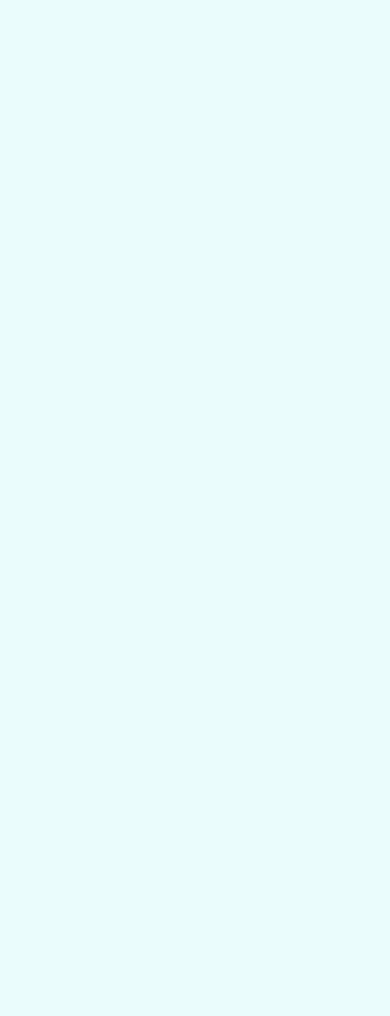
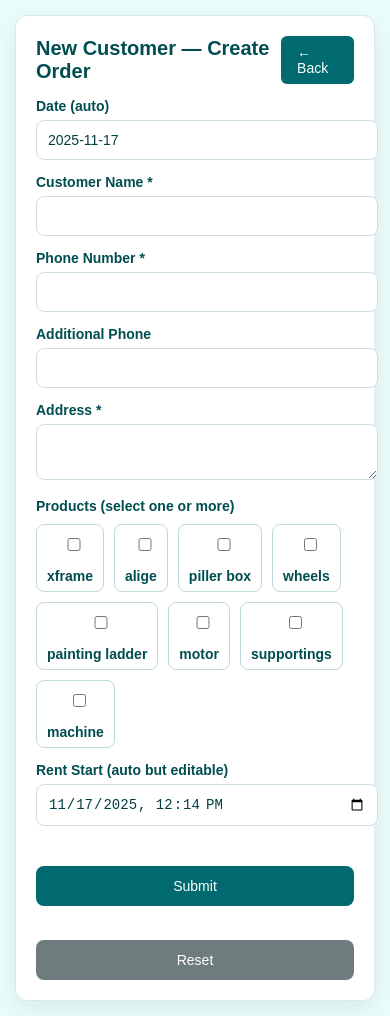
Before and after one commit to vijay-techh/tarunorder, a website: page public/new_customer.html in a window 390 px wide. Before the commit the page ends 844 px from the top, so only its background shows below. Drawn offline with Linux system fonts and the light colour scheme.

Commit message:
second up

```diff
--- a/public/new_customer.html
+++ b/public/new_customer.html
@@ -46,7 +46,7 @@
 
   .back {
     background: var(--peacock);
-    color: #fff;
+    color: white;
     padding: 8px 16px;
     border-radius: 6px;
     text-decoration: none;
@@ -72,17 +72,15 @@
     border: 1px solid #cfdede;
     border-radius: 8px;
     font-size: 15px;
-    box-sizing: border-box;
     background: #ffffff;
     color: var(--text);
-    transition: border 0.2s;
+    transition: 0.2s;
   }
 
-  input:focus,
-  textarea:focus {
+  input:focus, textarea:focus {
     border: 1px solid var(--peacock);
+    box-shadow: 0 0 4px rgba(1, 106, 112, 0.25);
     outline: none;
-    box-shadow: 0 0 4px rgba(1, 106, 112, 0.25);
   }
 
   .products {
@@ -97,10 +95,10 @@
     border: 1px solid #c0dadb;
     background: #ffffff;
     border-radius: 8px;
+    font-size: 15px;
     cursor: pointer;
-    font-size: 15px;
+    color: var(--peacock-dark);
     transition: 0.2s;
-    color: var(--peacock-dark);
   }
 
   .product-checkbox:hover {
@@ -127,7 +125,7 @@
     margin-top: 20px;
     padding: 12px 18px;
     background: var(--peacock);
-    color: #fff;
+    color: white;
     border: none;
     border-radius: 8px;
     font-size: 16px;
@@ -154,29 +152,204 @@
     margin-top: 20px;
   }
 
- /* ======================
-      MOBILE RESPONSIVE
- ======================= */
- @media (max-width: 768px) {
+  /* ======================
+        RESPONSIVE
+  ======================*/
+  @media (max-width: 768px) {
     body { padding: 15px; }
     .card { padding: 20px; border-radius: 12px; max-width: 100%; }
     h2 { font-size: 22px; }
     label { font-size: 14px; }
-    input, textarea { padding: 11px; font-size: 14px; }
-    .products { gap: 8px; }
-    .product-checkbox { padding: 8px 12px; font-size: 14px; }
-    .item-row { flex-direction: column; gap: 10px; align-items: stretch; padding: 10px; }
-    .item-row input { width: 100%; }
-    .action-row { flex-direction: column; gap: 10px; }
-    button { width: 100%; font-size: 15px; padding: 12px; }
- }
 
- @media (max-width: 480px) {
+    input, textarea {
+      font-size: 14px;
+      padding: 11px;
+    }
+
+    .item-row {
+      flex-direction: column;
+      align-items: stretch;
+      gap: 10px;
+      padding: 10px;
+    }
+
+    .item-row input {
+      width: 100%;
+    }
+
+    button {
+      width: 100%;
+      font-size: 15px;
+    }
+  }
+
+  @media (max-width: 480px) {
     h2 { font-size: 20px; }
     .product-checkbox { font-size: 13px; padding: 7px 10px; }
     button { font-size: 14px; }
- }
+  }
+
 </style>
 </head>
+
 <body>
-<!-- your same HTML + JS remains untouched -->
+
+<div class="card">
+
+  <div class="top-row">
+    <h2>New Customer — Create Order</h2>
+    <a class="back" href="home.html">← Back</a>
+  </div>
+
+  <!-- AUTO DATE -->
+  <label>Date (auto)</label>
+  <input id="date" readonly />
+
+  <label>Customer Name *</label>
+  <input id="name" oninput="this.value=this.value.toUpperCase();" />
+
+  <label>Phone Number *</label>
+  <input id="phone" maxlength="10" oninput="validatePhone(this)" />
+
+  <label>Additional Phone</label>
+  <input id="alt_phone" maxlength="10" oninput="validatePhone(this)" />
+
+  <label>Address *</label>
+  <textarea id="address" rows="2" oninput="this.value=this.value.toUpperCase();"></textarea>
+
+  <label>Products (select one or more)</label>
+  <div class="products" id="productsList"></div>
+
+  <div id="itemsContainer"></div>
+
+  <label>Rent Start (auto but editable)</label>
+  <input type="datetime-local" id="rent_start" />
+
+  <div class="action-row">
+    <button onclick="submitForm()">Submit</button>
+    <button onclick="resetForm()" class="secondary">Reset</button>
+  </div>
+
+</div>
+
+
+<script>
+/* ---------- AUTO DATE & RENT START ---------- */
+const dateInput = document.getElementById("date");
+const rentStartInput = document.getElementById("rent_start");
+
+function pad(n){ return n < 10 ? "0"+n : n; }
+
+(function setAutoDate(){
+  const now = new Date();
+  dateInput.value = now.toISOString().slice(0,10);
+  const formatted = `${now.getFullYear()}-${pad(now.getMonth()+1)}-${pad(now.getDate())}T${pad(now.getHours())}:${pad(now.getMinutes())}`;
+  rentStartInput.value = formatted;
+})();
+
+/* ---------- PHONE VALIDATION ---------- */
+function validatePhone(input){
+  input.value = input.value.replace(/[^0-9]/g, "").slice(0,10);
+}
+
+/* ---------- PRODUCT LIST ---------- */
+const PRODUCTS = [
+  "xframe","alige","piller box","wheels",
+  "painting ladder","motor","supportings","machine"
+];
+
+const productsList = document.getElementById("productsList");
+const itemsContainer = document.getElementById("itemsContainer");
+
+PRODUCTS.forEach(p=>{
+  const div = document.createElement("div");
+  div.className = "product-checkbox";
+  div.innerHTML = `<input type="checkbox" onchange="toggleProduct('${p}')" id="chk_${p}"> <label>${p}</label>`;
+  productsList.appendChild(div);
+});
+
+function toggleProduct(prod){
+  const check = document.getElementById(`chk_${prod}`).checked;
+  if(check){
+    const row = document.createElement("div");
+    row.className="item-row";
+    row.id=`row_${prod}`;
+    row.innerHTML = `
+      <div style="flex:1"><strong>${prod.toUpperCase()}</strong></div>
+      <input placeholder="Price" id="price_${prod}" type="number" min="0" step="0.01">
+      <input placeholder="Quantity" id="qty_${prod}" type="number" min="1" value="1">
+      <button onclick="removeProduct('${prod}')">Remove</button>
+    `;
+    itemsContainer.appendChild(row);
+  } else removeProduct(prod);
+}
+
+function removeProduct(prod){
+  document.getElementById(`chk_${prod}`).checked = false;
+  const row = document.getElementById(`row_${prod}`);
+  if(row) row.remove();
+}
+
+/* ---------- RESET FORM ---------- */
+function resetForm(){
+  document.getElementById("name").value="";
+  document.getElementById("phone").value="";
+  document.getElementById("alt_phone").value="";
+  document.getElementById("address").value="";
+  itemsContainer.innerHTML="";
+  PRODUCTS.forEach(p=> document.getElementById(`chk_${p}`).checked=false);
+}
+
+/* ---------- SUBMIT FORM ---------- */
+async function submitForm(){
+  const name = document.getElementById("name").value.trim();
+  const phone = document.getElementById("phone").value.trim();
+  const address = document.getElementById("address").value.trim();
+  const alt_phone = document.getElementById("alt_phone").value.trim();
+  const rent_start = rentStartInput.value;
+
+  if(!name || !phone || !address){
+    alert("Please fill required fields.");
+    return;
+  }
+
+  const items = [];
+  for(const p of PRODUCTS){
+    if(document.getElementById(`chk_${p}`).checked){
+      const price = document.getElementById(`price_${p}`).value;
+      const qty = document.getElementById(`qty_${p}`).value;
+      if(price <= 0 || qty <= 0){
+        alert(`Enter valid price & qty for ${p}`);
+        return;
+      }
+      items.push({ product:p, price, quantity:qty });
+    }
+  }
+
+  if(items.length === 0){
+    alert("Select at least one product.");
+    return;
+  }
+
+  const payload = {
+    name, phone, alt_phone, address, rent_start, items, order_date: dateInput.value
+  };
+
+  const res = await fetch("/api/new-customer", {
+    method:"POST",
+    headers:{ "Content-Type":"application/json" },
+    body:JSON.stringify(payload)
+  });
+
+  const data = await res.json();
+
+  if(data.success){
+    window.location.href = `customer_details.html?customerId=${data.customerId}`;
+  } else {
+    alert("Error: " + data.error);
+  }
+}
+</script>
+
+</body>
+</html>
```
